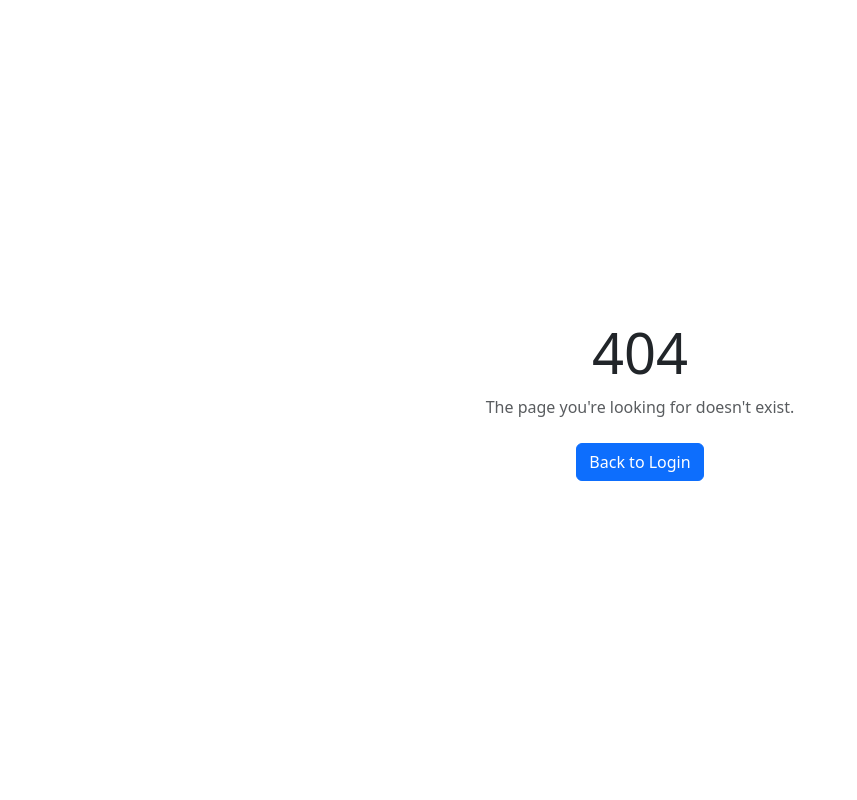
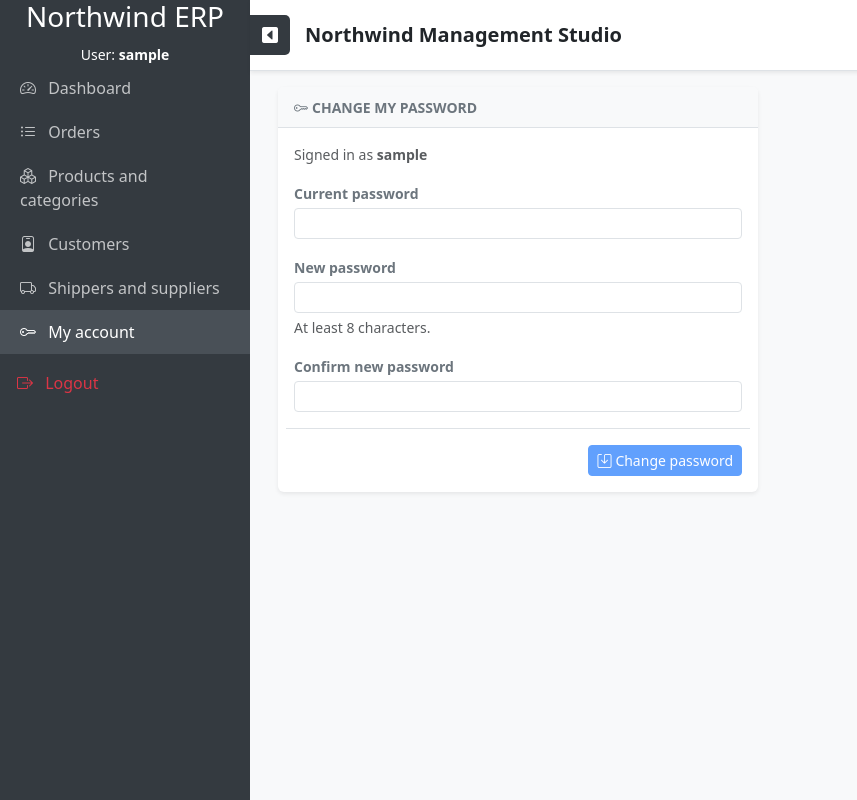
Before and after one commit to AlessioBianchi/northwind-erp-fullstack, an Angular app in the folder angular-erp/: page /layout/profile in a window 1280 px wide. Before the commit this address had no page. Shown: the whole page, without its empty margins (0-857 px from the left). Built offline with nearby package versions, Linux system fonts and the light colour scheme; sample sign-in values are in the browser's storage.

Commit message:
Added change password form and hints

```diff
--- a/angular-erp/src/app/app.routes.ts
+++ b/angular-erp/src/app/app.routes.ts
@@ -7,6 +7,7 @@ import { ProductsComponent } from './layout/products/products.component';
 import { CustomersComponent } from './layout/customers/customers.component';
 import { SuppliersComponent } from './layout/suppliers/suppliers.component';
 import { EmployeesComponent } from './layout/employees/employees.component';
+import { ProfileComponent } from './layout/profile/profile.component';
 import { NotFoundComponent } from './not-found/not-found.component';
 import { authGuard } from './auth.guard';
 import { managerGuard } from './manager.guard';
@@ -24,7 +25,8 @@ export const routes: Routes = [
       { path: 'products', component: ProductsComponent },
       { path: 'customers', component: CustomersComponent },
       { path: 'suppliers', component: SuppliersComponent },
-      { path: 'employees', component: EmployeesComponent, canActivate: [managerGuard] }
+      { path: 'employees', component: EmployeesComponent, canActivate: [managerGuard] },
+      { path: 'profile', component: ProfileComponent }
     ]
   },
   { path: '404', component: NotFoundComponent },
--- a/angular-erp/src/app/layout/employees/employees.component.html
+++ b/angular-erp/src/app/layout/employees/employees.component.html
@@ -175,7 +175,13 @@
                             </div>
                             <div class="col-md-6">
                                 <label class="form-label small fw-semibold text-secondary mb-1">Password</label>
-                                <input type="password" class="form-control form-control-sm" [(ngModel)]="activeEmployeeForm.password" name="password" required>
+                                <input type="password" class="form-control form-control-sm" [(ngModel)]="activeEmployeeForm.password" name="password" autocomplete="new-password" minlength="8" [required]="currentWorkspaceState === 'new'">
+                                <div class="form-text">
+                                    At least 8 characters.
+                                    @if (currentWorkspaceState === 'edit') {
+                                        Leave blank to keep the current password.
+                                    }
+                                </div>
                             </div>
 
                             <div class="col-12 d-flex justify-content-end gap-2 border-top pt-3 mt-3">
--- a/angular-erp/src/app/layout/employees/employees.component.ts
+++ b/angular-erp/src/app/layout/employees/employees.component.ts
@@ -134,6 +134,11 @@ export class EmployeesComponent implements OnInit {
     event.preventDefault();
 
     const employee = this.activeEmployeeForm as Employee;
+    if (employee.password && employee.password.length < 8) {
+      alert('Password must be at least 8 characters.');
+      return;
+    }
+
     const request$ = employee.employeeId
       ? this.employeesService.update(employee)
       : this.employeesService.create(employee);
--- a/angular-erp/src/app/layout/main-layout/main-layout.component.html
+++ b/angular-erp/src/app/layout/main-layout/main-layout.component.html
@@ -40,6 +40,12 @@
                 </li>
             }
 
+            <li routerLinkActive="active">
+                <a routerLink="/layout/profile">
+                    <i class="bi bi-key me-2"></i> My account
+                </a>
+            </li>
+
             <li>
                 <button (click)="onLogout()" class="btn btn-link text-danger p-0 ms-3 mt-3" style="text-decoration:none;">
                     <i class="bi bi-box-arrow-right me-2"></i> Logout
--- /dev/null
+++ b/angular-erp/src/app/layout/profile/profile.component.html
@@ -0,0 +1,40 @@
+<div class="container-fluid p-3">
+    <div class="card shadow-sm border-0" style="max-width: 480px;">
+        <div class="card-header bg-light border-bottom py-2 px-3">
+            <span class="small fw-bold text-secondary text-uppercase">
+                <i class="bi bi-key me-1"></i>Change my password
+            </span>
+        </div>
+        <div class="card-body p-3">
+            <p class="small text-muted mb-3">Signed in as <strong>{{ username }}</strong></p>
+
+            @if (isSaved) {
+                <div class="alert alert-success py-2 small">Password changed.</div>
+            }
+            @if (validationError) {
+                <div class="alert alert-warning py-2 small">{{ validationError }}</div>
+            }
+
+            <form class="row g-3" (ngSubmit)="changePassword()">
+                <div class="col-12">
+                    <label for="currentPassword" class="form-label small fw-semibold text-secondary mb-1">Current password</label>
+                    <input id="currentPassword" type="password" class="form-control form-control-sm" [(ngModel)]="currentPassword" name="currentPassword" autocomplete="current-password" required>
+                </div>
+                <div class="col-12">
+                    <label for="newPassword" class="form-label small fw-semibold text-secondary mb-1">New password</label>
+                    <input id="newPassword" type="password" class="form-control form-control-sm" [(ngModel)]="newPassword" name="newPassword" autocomplete="new-password" minlength="8" required>
+                    <div class="form-text">At least 8 characters.</div>
+                </div>
+                <div class="col-12">
+                    <label for="confirmPassword" class="form-label small fw-semibold text-secondary mb-1">Confirm new password</label>
+                    <input id="confirmPassword" type="password" class="form-control form-control-sm" [(ngModel)]="confirmPassword" name="confirmPassword" autocomplete="new-password" required>
+                </div>
+                <div class="col-12 d-flex justify-content-end border-top pt-3">
+                    <button type="submit" class="btn btn-sm btn-primary" [disabled]="isSaving || !currentPassword || !newPassword || !confirmPassword">
+                        <i class="bi bi-save me-1"></i>Change password
+                    </button>
+                </div>
+            </form>
+        </div>
+    </div>
+</div>
--- /dev/null
+++ b/angular-erp/src/app/layout/profile/profile.component.ts
@@ -0,0 +1,52 @@
+import { Component, DestroyRef, inject } from '@angular/core';
+import { takeUntilDestroyed } from '@angular/core/rxjs-interop';
+import { FormsModule } from '@angular/forms';
+import { finalize } from 'rxjs';
+import { EmployeesService } from '../../service/employees.service';
+import { AuthService } from '../../service/auth.service';
+
+@Component({
+  selector: 'app-profile',
+  standalone: true,
+  imports: [FormsModule],
+  templateUrl: './profile.component.html'
+})
+export class ProfileComponent {
+  private employeesService = inject(EmployeesService);
+  private destroyRef = inject(DestroyRef);
+
+  username = inject(AuthService).getUsernameLogged();
+  currentPassword = '';
+  newPassword = '';
+  confirmPassword = '';
+  validationError = '';
+  isSaved = false;
+  isSaving = false;
+
+  changePassword(): void {
+    this.isSaved = false;
+    this.validationError = '';
+
+    if (this.newPassword.length < 8) {
+      this.validationError = 'The new password must be at least 8 characters.';
+      return;
+    }
+    if (this.newPassword !== this.confirmPassword) {
+      this.validationError = 'The new passwords do not match.';
+      return;
+    }
+
+    this.isSaving = true;
+    this.employeesService.changeMyPassword(this.currentPassword, this.newPassword)
+      .pipe(finalize(() => this.isSaving = false), takeUntilDestroyed(this.destroyRef))
+      .subscribe({
+        next: () => {
+          this.isSaved = true;
+          this.currentPassword = '';
+          this.newPassword = '';
+          this.confirmPassword = '';
+        },
+        error: () => {}
+      });
+  }
+}
--- a/angular-erp/src/app/service/employees.service.ts
+++ b/angular-erp/src/app/service/employees.service.ts
@@ -40,4 +40,8 @@ export class EmployeesService {
     delete(employeeId: number): Observable<void> {
         return this.http.delete<void>(this.apiBaseUrl + '/' + employeeId, this.httpOptions);
     }
+
+    changeMyPassword(currentPassword: string, newPassword: string): Observable<void> {
+        return this.http.put<void>(this.apiBaseUrl + '/me/password', { currentPassword, newPassword }, this.httpOptions);
+    }
 }
```
Also changed, not shown: 2 other files (tests, documents, lock files or other folders).
